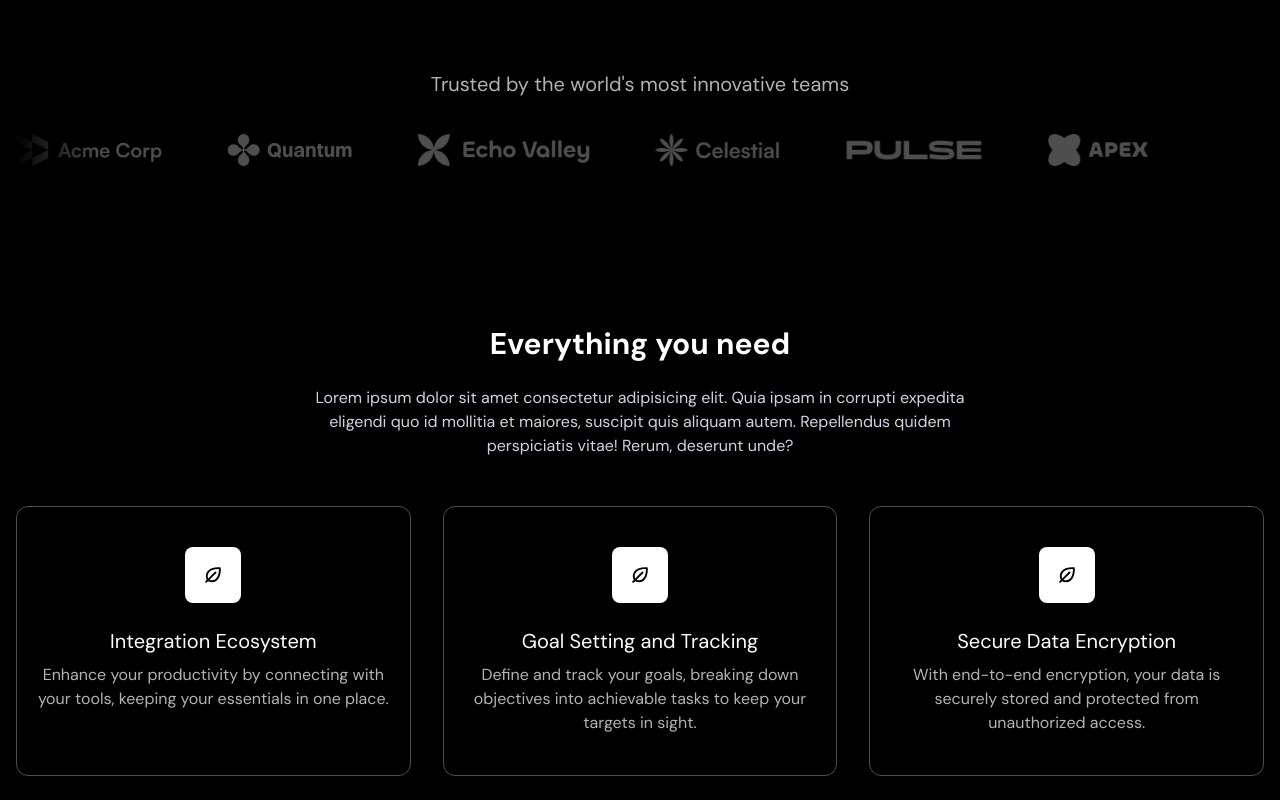
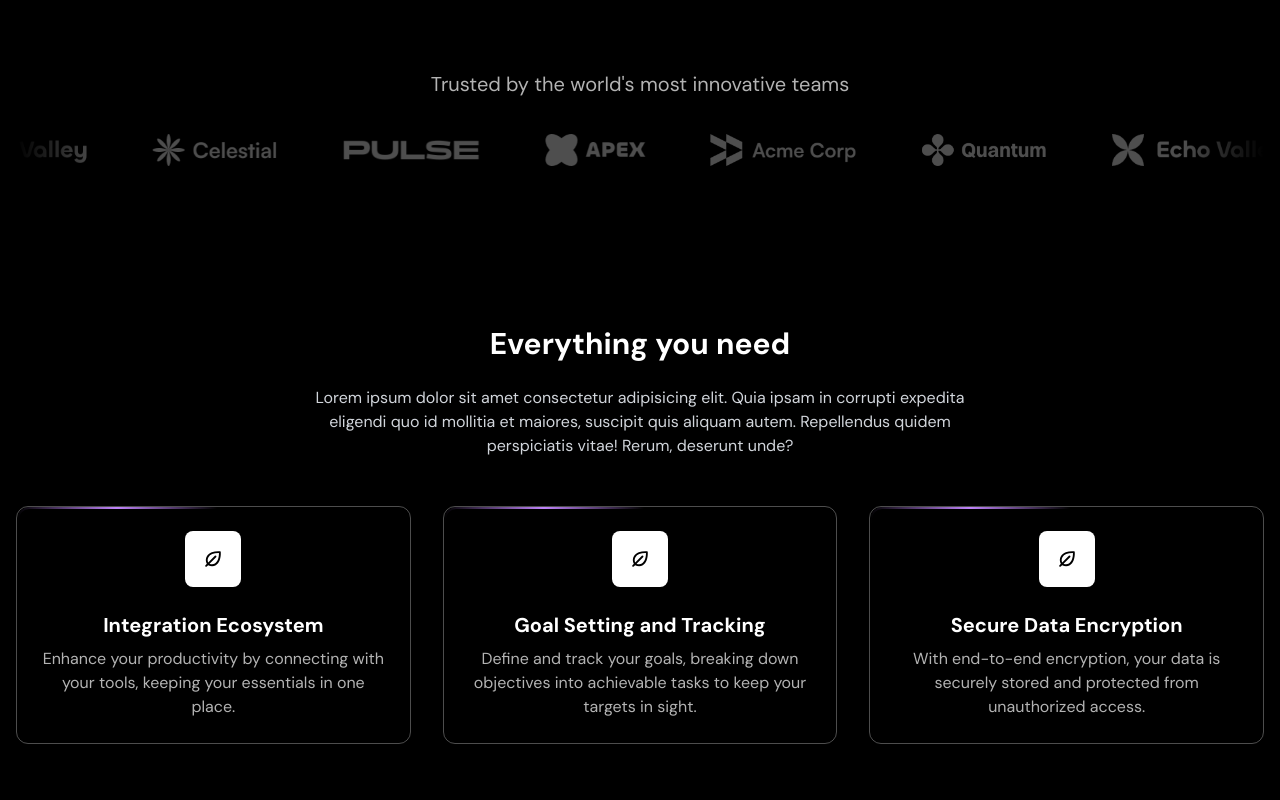
Before and after one commit to M-Faisal-Dev/next-business-website, a Next.js app: page / in a window 1280 px wide. Shown: the part 980-1780 px from the top of the page. Built offline with nearby package versions, Linux system fonts and the light colour scheme.

Commit message:
add a animtion using frammer motion

```diff
--- a/package.json
+++ b/package.json
@@ -11,9 +11,10 @@
   "dependencies": {
     "@svgr/webpack": "^8.1.0",
     "clsx": "^2.1.1",
+    "framer-motion": "^11.11.11",
     "next": "15.0.3",
-    "react": "19.0.0-rc-66855b96-20241106",
-    "react-dom": "19.0.0-rc-66855b96-20241106"
+    "react": "^18.3.1",
+    "react-dom": "^18.3.1"
   },
   "devDependencies": {
     "@types/node": "^20",
--- a/src/components/FAQs.tsx
+++ b/src/components/FAQs.tsx
@@ -2,6 +2,7 @@
 import React from 'react'
 import PlusIcon from "../assets/icons/plus.svg"
 import MinusIcon from "../assets/icons/minus.svg"
+import { AnimatePresence, motion } from 'framer-motion'
 
 import clsx from 'clsx';
 const items = [
@@ -39,10 +40,32 @@ const AccordingItem = ({question, answer} : {question: string; answer: string;})
 
         </div>
 
+<AnimatePresence>
+ {
+  isOpen && (
+    <motion.div
+    initial= {{
+      opacity : 0,
+      height : 0,
+      marginTop: 0
+    }}
+    animate = {{
+      opacity : 1,
+      height : "auto",
+      marginTop: '16px'
+    } }
+    exit={{
+      opacity: 0,
+      height : 0,
+      marginTop : 0,
+    }}
+    >
+    {answer}
+  </motion.div>
+  )
+ }
+ </AnimatePresence>
 
-        <div className={clsx("mt-4",{"hidden" : !isOpen, "" : isOpen === true})}>
-          {answer}
-        </div>
       </div>
   )
 }
--- a/src/components/Feature.tsx
+++ b/src/components/Feature.tsx
@@ -1,5 +1,7 @@
-import React from 'react'
-import EcosystemIcon from "../assets/icons/ecosystem.svg"
+"use client";
+import React, { useState } from 'react';
+import { motion } from 'framer-motion'; // Import Framer Motion
+import EcosystemIcon from "../assets/icons/ecosystem.svg";
 
 const features = [
   {
@@ -19,6 +21,48 @@ const features = [
   },
 ];
 
+export const Features = ({ feature }: any) => {
+  const [gradientOrigin, setGradientOrigin] = useState({ x: 100, y: 0 });
+
+  const handleMouseMove = (e: React.MouseEvent) => {
+    const rect = e.currentTarget.getBoundingClientRect();
+    const x = e.clientX - rect.left; // Mouse X position relative to the card
+    const y = e.clientY - rect.top;  // Mouse Y position relative to the card
+
+    setGradientOrigin({ x, y });
+  };
+
+  return (
+    <motion.div
+      className="relative border border-white/30 z-10 text-center rounded-xl shadow-lg"
+      onMouseMove={handleMouseMove}
+      whileHover={{ scale: 1.05 }} // Slight hover effect to make the card grow
+      transition={{ type: 'spring', stiffness: 300 }}
+    >
+      {/* Outer border container with dynamic gradient */}
+      <motion.div
+        className="absolute top-0 left-0 right-0 bottom-0 rounded-xl z-0 border-2 border-purple-400"
+        style={{
+          WebkitMaskImage: `radial-gradient(100px 100px at ${gradientOrigin.x}px ${gradientOrigin.y}px, black, transparent)`,
+          maskImage: `radial-gradient(100px 100px at ${gradientOrigin.x}px ${gradientOrigin.y}px, black, transparent)`,
+        }}
+        initial={{ opacity: 0 }}
+        animate={{ opacity: 1 }}
+        transition={{ duration: 1 }}
+      />
+
+      {/* Content */}
+      <div className="relative z-10 p-6">
+        <div className='inline-flex h-14 w-14 bg-white text-black justify-center items-center rounded-lg'>
+          <EcosystemIcon />
+        </div>
+        <h2 className='text-xl mt-6 font-bold mb-2'>{feature.title}</h2>
+        <p className='text-white/70'>{feature.description}</p>
+      </div>
+    </motion.div>
+  );
+};
+
 function Feature() {
   return (
     <div className='bg-black text-white py-12 sm:py-16'>
@@ -30,13 +74,7 @@ function Feature() {
 
         <div className='grid gap-8 md:grid-cols-2 lg:grid-cols-3'>
           {features.map((feature, index) => (
-            <div key={index} className='border border-white/30 px-5 py-10 text-center rounded-xl shadow-lg'>
-            <div className='inline-flex h-14 w-14 bg-white text-black justify-center items-center rounded-lg'>
-            <EcosystemIcon/>
-            </div>
-              <h2 className='text-xl mt-6 bold mb-2'>{feature.title}</h2>
-              <p className='text-white/70'>{feature.description}</p>
-            </div>
+            <Features feature={feature} key={index} />
           ))}
         </div>
       </div>
--- a/src/components/LogoTicker.tsx
+++ b/src/components/LogoTicker.tsx
@@ -1,37 +1,54 @@
-import React from 'react'
-import Image from "next/image"
-import acmeLogo from "../assets/images/acme.png"
-import auantumLogo from "../assets/images/quantum.png"
-import echoLogo from "../assets/images/echo.png"
-import celestialLogo from "../assets/images/celestial.png"
-import pulseLogo from "../assets/images/pulse.png"
-import apexLogo from "../assets/images/apex.png"
+"use client"
+import React from 'react';
+import Image from 'next/image';
+import acmeLogo from '../assets/images/acme.png';
+import auantumLogo from '../assets/images/quantum.png';
+import echoLogo from '../assets/images/echo.png';
+import celestialLogo from '../assets/images/celestial.png';
+import pulseLogo from '../assets/images/pulse.png';
+import apexLogo from '../assets/images/apex.png';
+import { motion } from 'framer-motion';
 
 const images = [
-    { src: acmeLogo, alt: "Acme Company Logo" },
-    { src: auantumLogo, alt: "Auantum Company Logo" },
-    { src: echoLogo, alt: "Echo Company Logo" },
-    { src: celestialLogo, alt: "Celestial Company Logo" },
-    { src: pulseLogo, alt: "Pulse Company Logo" },
-    { src: apexLogo, alt: "Apex Company Logo" }
+    { src: acmeLogo, alt: 'Acme Company Logo' },
+    { src: auantumLogo, alt: 'Auantum Company Logo' },
+    { src: echoLogo, alt: 'Echo Company Logo' },
+    { src: celestialLogo, alt: 'Celestial Company Logo' },
+    { src: pulseLogo, alt: 'Pulse Company Logo' },
+    { src: apexLogo, alt: 'Apex Company Logo' },
 ];
 
 function LogoTicker() {
   return (
-    <div className='bg-black  text-white py-[72px] sm:py-24'>
-      <div className='container mx-auto relative'>
-        <h2 className='text-xl text-center text-white/70'>Trusted by the world's most innovative teams</h2>
+    <div className="bg-black text-white py-[72px] sm:py-24">
+      <div className="container mx-auto relative">
+        <h2 className="text-xl text-center text-white/70">
+          Trusted by the world's most innovative teams
+        </h2>
 
-        <div className="overflow-hidden mt-9 relative">
-          {/* Pseudo elements for gradient fade on sides */}
-          <div className="absolute inset-y-0 left-0 w-20 bg-gradient-to-r from-black"></div>
-          <div className="absolute inset-y-0 right-0 w-20 bg-gradient-to-l from-black"></div>
+        <div className="overflow-hidden mt-9 relative flex items-center">
+          {/* Gradient blur effect on each side */}
+          <div className="absolute left-0 h-full w-20 bg-gradient-to-r from-black via-black/50 to-transparent z-10 pointer-events-none"></div>
+          <div className="absolute right-0 h-full w-20 bg-gradient-to-l from-black via-black/50 to-transparent z-10 pointer-events-none"></div>
 
-          <div className='flex gap-16'>
+          <motion.div
+            className="flex gap-16 flex-none pr-16"
+            initial={{ x: 0 }}
+            animate={{ x: '-50%' }}
+            transition={{
+              repeat: Infinity,
+              duration: 15,
+              ease: 'linear'
+            }}
+          >
             {images.map(({ src, alt }, index) => (
-              <Image key={index} src={src} alt={alt} className='flex-none h-8 w-auto' />
+              <Image key={index} src={src} alt={alt} className="flex-none h-8 w-auto" />
             ))}
-          </div>
+            {/* Duplicate images for seamless infinite scroll effect */}
+            {images.map(({ src, alt }, index) => (
+              <Image key={`duplicate-${index}`} src={src} alt={alt} className="flex-none h-8 w-auto" />
+            ))}
+          </motion.div>
         </div>
       </div>
     </div>
--- a/src/components/MainBanner.tsx
+++ b/src/components/MainBanner.tsx
@@ -1,15 +1,16 @@
+"use client"
 import Link from 'next/link'
 import React from 'react'
 import ArrowIcon from "../assets/icons/arrow-w.svg"
 import messageImage from "../assets/images/message.png"
 import curserImage from "../assets/images/cursor.png"
-
+import {motion} from "framer-motion"
 
 
 import Image from "next/image"
 function MainBanner() {
   return (
-    <div className='bg-black text-white relative overflow-clip py-[72px] sm:py-24'
+    <div className='bg-black text-white relative overflow-clip overflow-x-hidden py-[72px] sm:py-24'
     style={{
       background: 'linear-gradient(to bottom, #000, #200D42 34%, #4F21A1 65%, #A36EDB 82%)',
     }}
@@ -58,10 +59,20 @@ function MainBanner() {
       <br />
       at the time
      </h1>
-     <Image src={curserImage} height="200" width = "200" className='absolute right-[576px] top-[108px] hidden sm:inline' alt = "Curser Image"/>
-     <Image src={messageImage} height="200" width = "200" className='absolute top-[56px] left-[578px]
-     hidden sm:inline' alt = "Message Image"/>
+     <motion.div className='absolute right-[576px] top-[108px] hidden sm:inline'
+     drag
+     dragSnapToOrigin
+     >
+     <Image src={curserImage} height="200" width = "200" className='max-w-none' draggable="false" alt = "Curser Image"/>
 
+     </motion.div>
+
+     <motion.div className='absolute top-[56px] left-[578px]
+     hidden sm:inline'
+     drag
+     dragSnapToOrigin>
+     <Image src={messageImage} height="200" width = "200" className='max-w-none' draggable="false" alt = "Message Image"/>
+</motion.div>
      </div>
      </div>
 <div className='flex justify-center'>
--- a/src/components/ProductShowcase.tsx
+++ b/src/components/ProductShowcase.tsx
@@ -1,6 +1,29 @@
+"use client"
 import appScreen from "../assets/images/app-screen.png";
 import Image from "next/image";
+import {motion, useScroll, useTransform} from "framer-motion"
+import { useEffect, useRef } from "react";
+
 export const ProductShowcase = () => {
+
+  const appImage = useRef<HTMLImageElement>(null);
+  const {scrollYProgress} = useScroll({
+    target : appImage,
+    offset: [
+      'start end',
+       'end end'
+    ]
+  })
+  useEffect(()=>{
+    scrollYProgress.on("change", (latestValue)=>{
+      console.log("latest", latestValue)
+    })
+  })
+
+  const rotateX = useTransform((scrollYProgress), [0, 1], [15, 0])
+
+  const opacity = useTransform((scrollYProgress), [0, 1], [0.5, 1])
+
   return (
     <div className="bg-black text-white bg-gradient-to-b from-black to-[#5D2CA8] py-12 sm:py-16">
       <div className="container">
@@ -12,15 +35,23 @@ export const ProductShowcase = () => {
 
 
 
-
+<motion.div
+style={{
+  opacity : opacity,
+  rotateX: rotateX,
+  transformPerspective : "800px"
+}}
+>
 <div className="flex justify-center mt-10 sm:mt-14">
           <Image
             className="w-full "
             src={appScreen}
             alt="The Product screenshot"
             priority
+            ref = {appImage}
           />
         </div>
+        </motion.div>
       </div>
 
     </div>
```
Also changed, not shown: src/components/CallToAction.tsx (+40 -9 lines), 1 other file (tests, documents, lock files or other folders).
